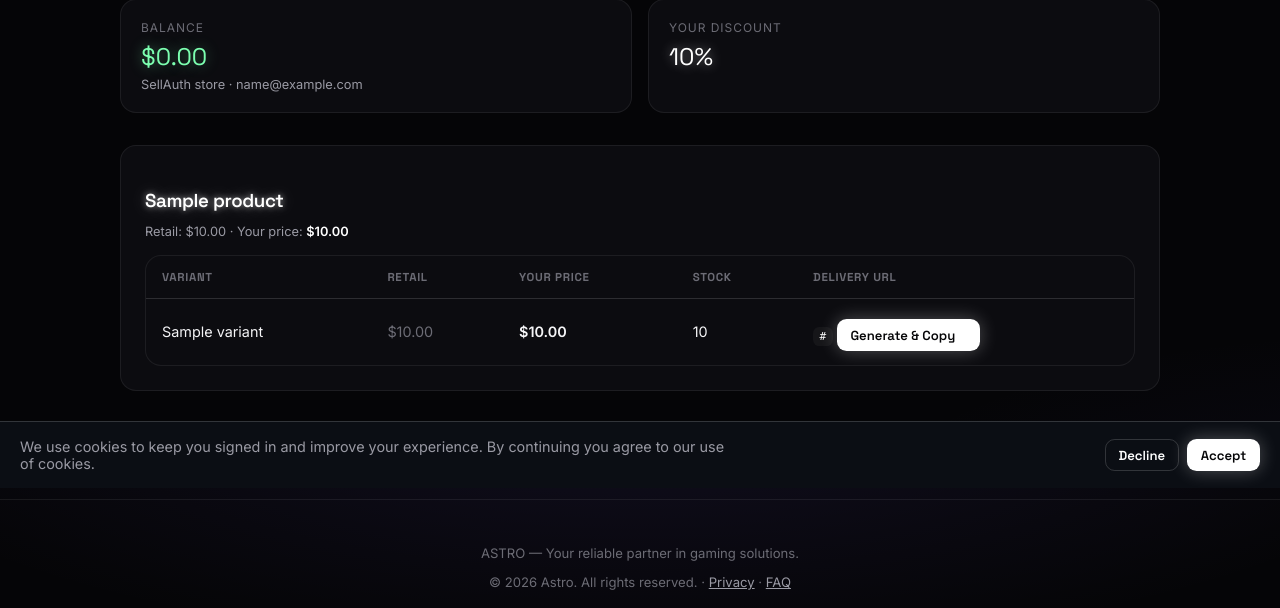
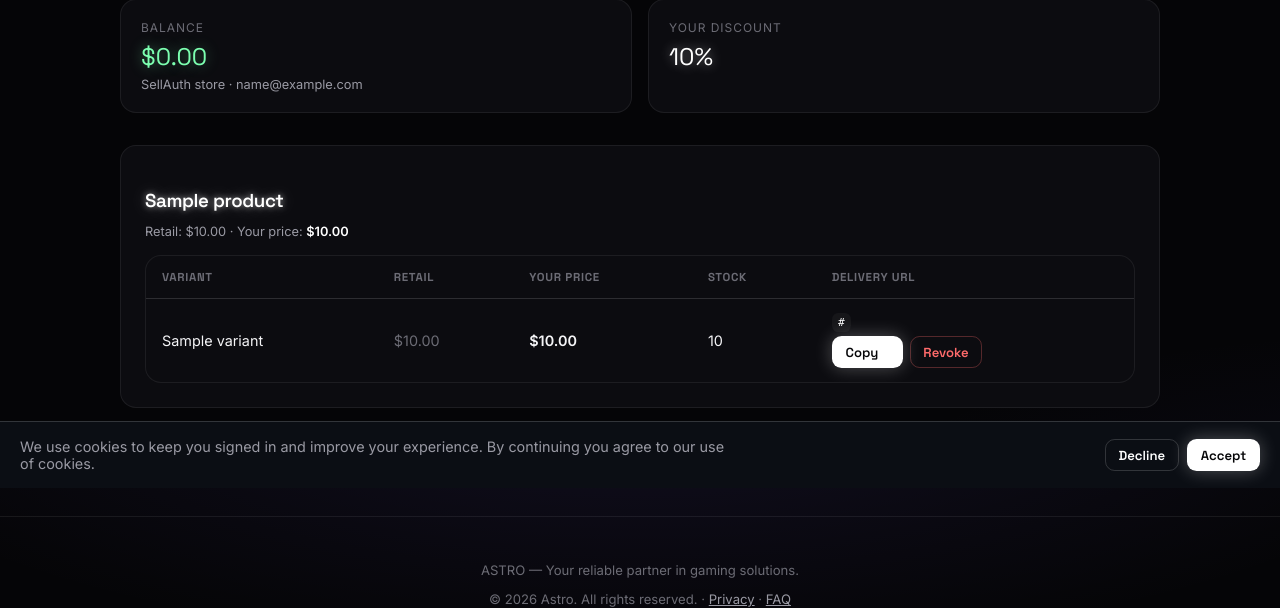
Before and after one commit to sqygg/resell-panel-template, a FastAPI app: template templates/reseller_catalog.html in a window 1280 px wide. Shown: the part 312-920 px from the top of the page. Run offline with FastAPI, Linux system fonts and the light colour scheme; the template is opened without the code that fills it: most values are stand-ins (such as "Sample title", 1, 10 or a date in 2020).

Commit message:
version 2.01

```diff
--- a/templates/reseller_catalog.html
+++ b/templates/reseller_catalog.html
@@ -38,7 +38,12 @@
               <td>{% if v.stock == -1 %}∞{% else %}{{ v.stock }}{% endif %}</td>
               <td style="max-width:300px;">
                 <code style="font-size:0.7rem;word-break:break-all;" id="du-{{ p.id }}-{{ v.variant_id }}">{{ v.delivery_url }}</code>
-                <button type="button" class="btn btn-primary btn-sm copy-btn" style="margin-top:0.45rem;position:relative;" data-copy-target="du-{{ p.id }}-{{ v.variant_id }}"><span class="lbl">Generate &amp; Copy</span><span class="tick">✓</span></button>
+                <div style="display:flex;gap:0.4rem;margin-top:0.45rem;flex-wrap:wrap;">
+                  <button type="button" class="btn btn-primary btn-sm copy-btn" style="position:relative;" data-copy-target="du-{{ p.id }}-{{ v.variant_id }}"><span class="lbl">Copy</span><span class="tick">✓</span></button>
+                  <form method="post" action="/reseller/api/regen" style="margin:0;" onsubmit="return confirm('Revoke this link? Regenerates your API key — ALL existing delivery URLs stop working and must be re-copied.');">
+                    <button type="submit" class="btn btn-danger btn-sm">Revoke</button>
+                  </form>
+                </div>
               </td>
             </tr>
           {% endfor %}
```
